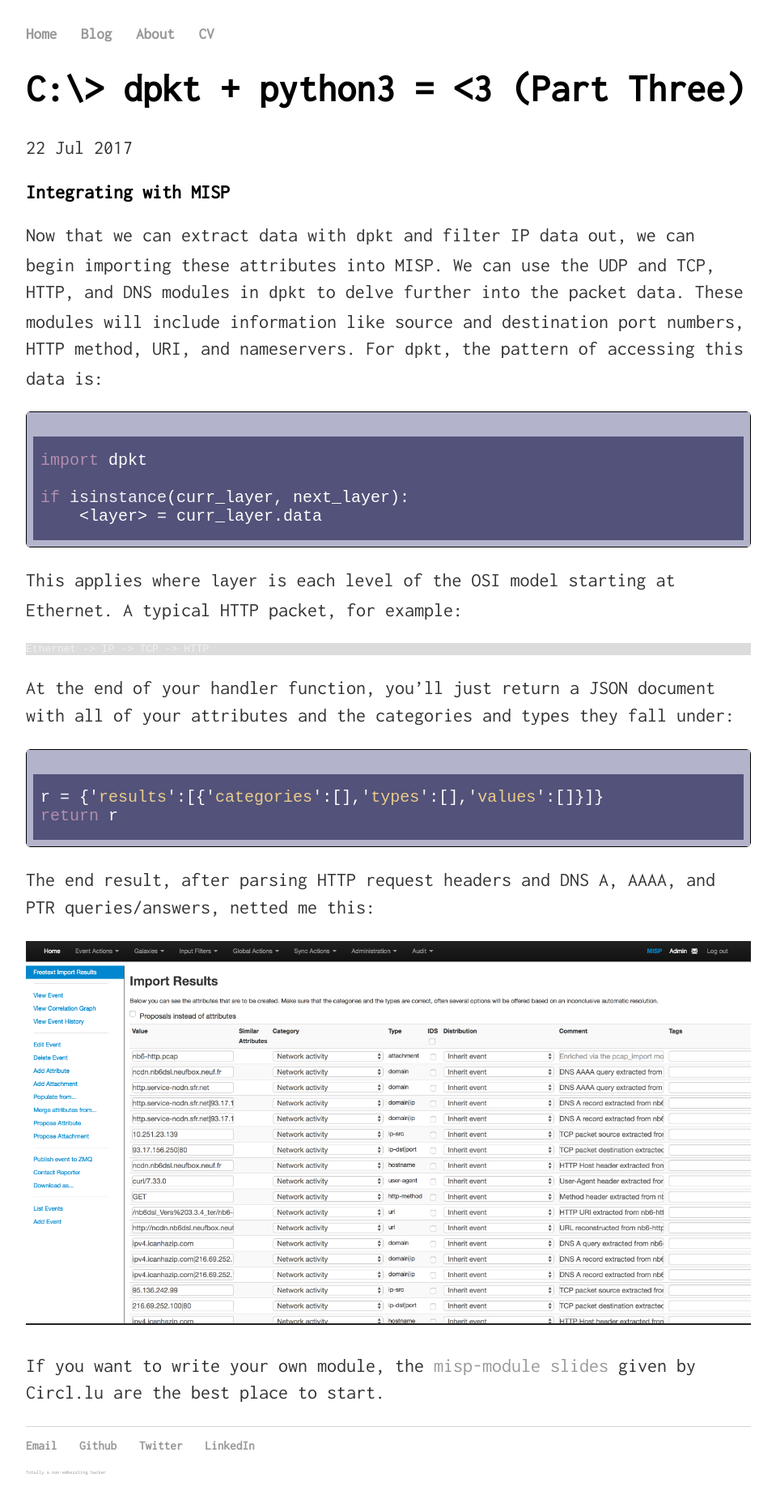
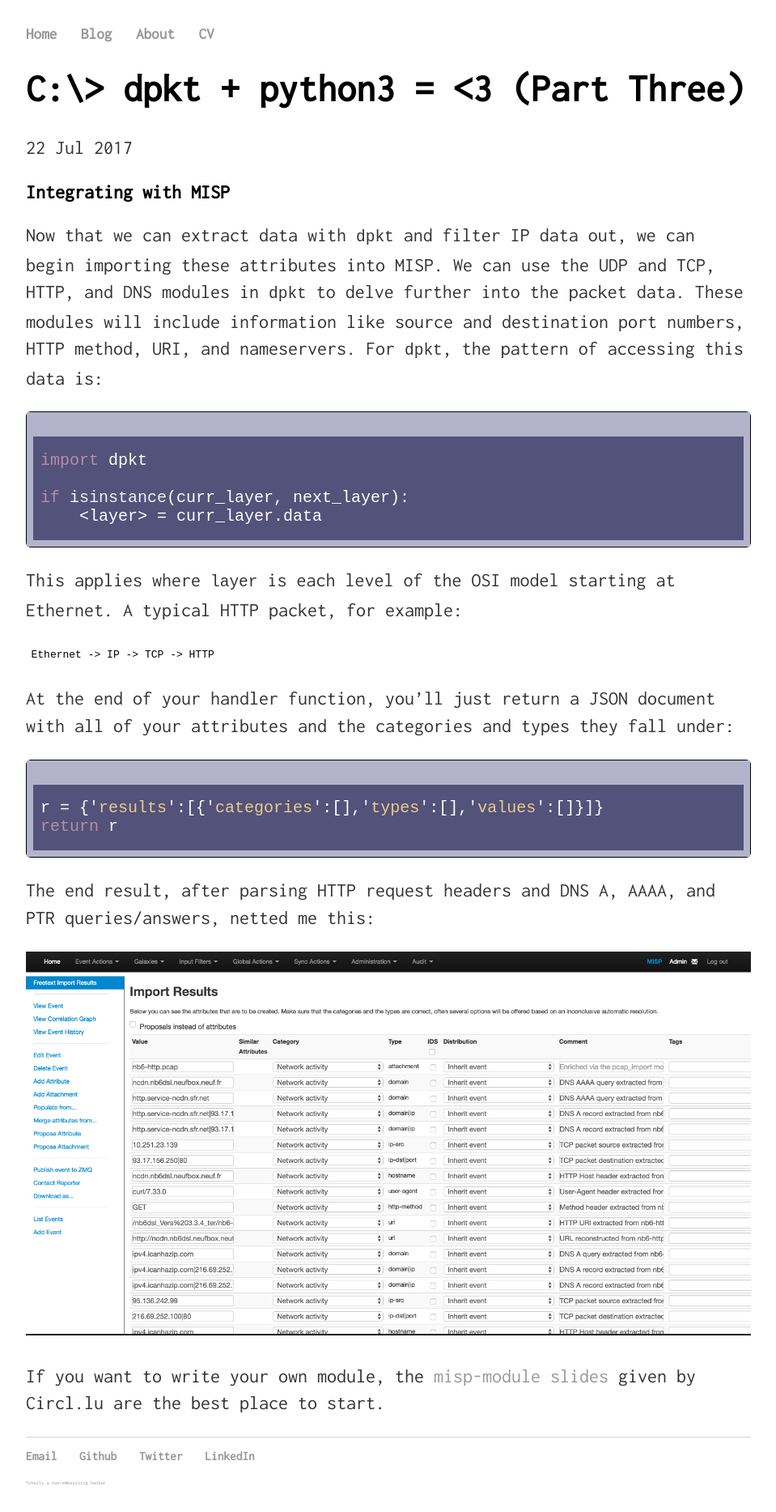
Before and after one commit to infosec-intern/infosec-intern.github.io, a Jekyll site: the page built from _posts/2017-07-22-dpkt-+-python3-pt3.md, in a window 1280 px wide. Shown: the whole page at 81% size, without its empty margins (160-1119 px from the left). Built offline with Jekyll 4.4.1, drawn with Linux system fonts in a browser that asks for light colours.

Commit message:
didn't like the styles

```diff
--- a/css/syntax-highlights.css
+++ b/css/syntax-highlights.css
@@ -1,10 +1,11 @@
 div.highlighter-rouge {
     font-weight: lighter;
-    background-color: #dcdcdc;
-    color: #f0f0f5;
+    /* background-color: #dcdcdc;
+    color: #f0f0f5; */
 }
 div.highlighter-rouge pre.highlight {
-    border-color: .4em solid #52527a;
+    padding: .5em;
+    /* border-color: .4em solid #52527a; */
 }
 div.language-python {
     font-size: 15pt;
```
